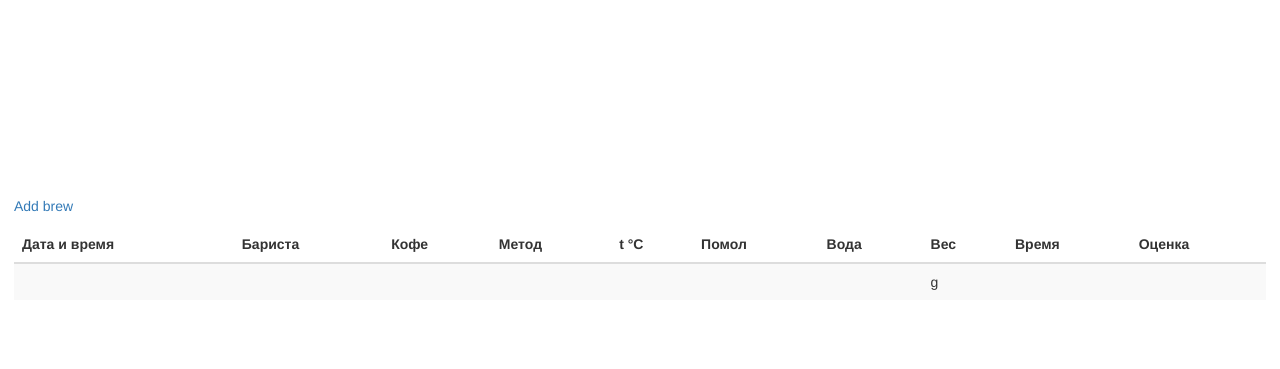
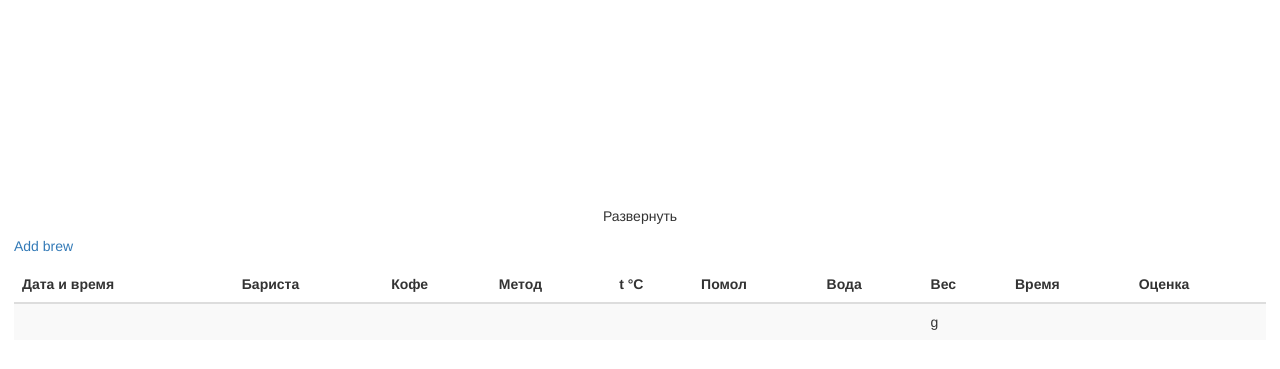
Before and after one commit to zimnukhov/coffee, a Django app: template coffee/templates/coffee/index.html in a window 1280 px wide. Shown: the part 164-533 px from the top of the page. Run offline with Django 3.2, Linux system fonts and the light colour scheme; the template is opened without the code that fills it, so the values that code supplies are empty; some libraries are stand-ins or nearby versions.

Commit message:
expand/collapse coffee list on index page

```diff
--- a/coffee/static/css/coffee.css
+++ b/coffee/static/css/coffee.css
@@ -34,8 +34,7 @@ header .logo-link {
     padding: 0;
     height: 240px;
     list-style: none;
-    overflow-x: scroll;
-    white-space: nowrap;
+    overflow: hidden;
 }
 
 .coffee-bags li {
@@ -64,6 +63,16 @@ header .logo-link {
 
 .coffee-bags li .bag-roaster {
     text-align: center;
+}
+
+.show-more-coffee {
+    text-align: center;
+    padding: 10px;
+    cursor: pointer;
+}
+
+.show-more-coffee:hover {
+    background-color: #bbbbbb;
 }
 
 .rating_best {
--- a/coffee/templates/coffee/index.html
+++ b/coffee/templates/coffee/index.html
@@ -12,9 +12,40 @@
     </li>
     {% endfor %}
 </ul>
+<div class="show-more-coffee">Развернуть</div>
 
 <p>
 <a href="{% url 'brew-create' %}">Add brew</a>
 </p>
 {% include "coffee/brew_list.html" %}
+<script>
+$(function() {
+    var expanded = false;
+    $(".show-more-coffee").click(function() {
+        if (expanded) {
+            $(".coffee-bags").animate({
+                height: "240"
+            },
+            {
+                complete: function() {
+                    expanded = false;
+                    $(".show-more-coffee").text("Развернуть");
+                }
+            });
+        }
+        else {
+            $(".coffee-bags").animate({
+                height: "+=240"
+            },
+            {
+                complete: function() {
+                    expanded = true;
+                    $(".show-more-coffee").text("Свернуть");
+                }
+            });
+        }
+
+    });
+});
+</script>
 {% endblock %}
```
